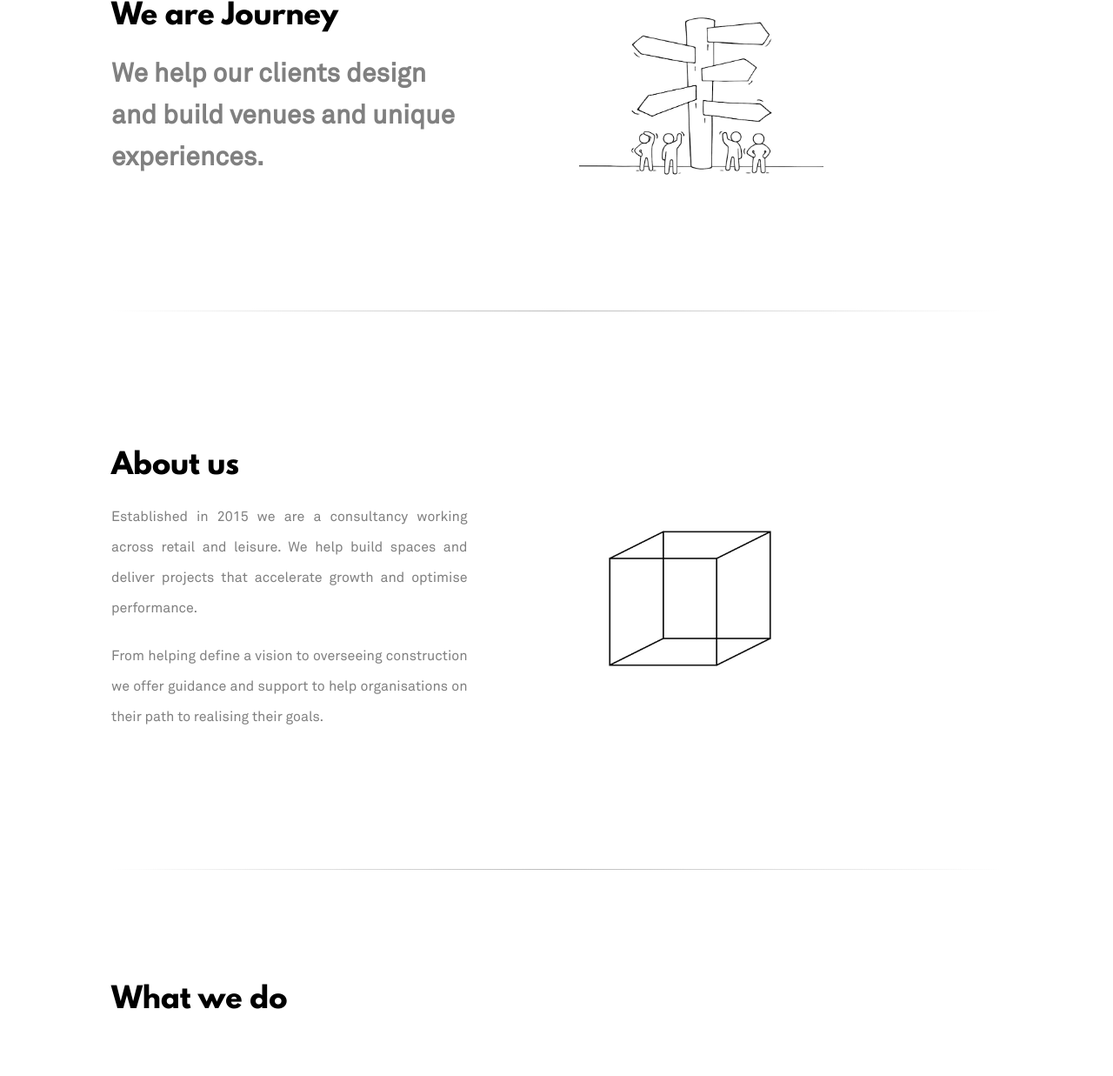
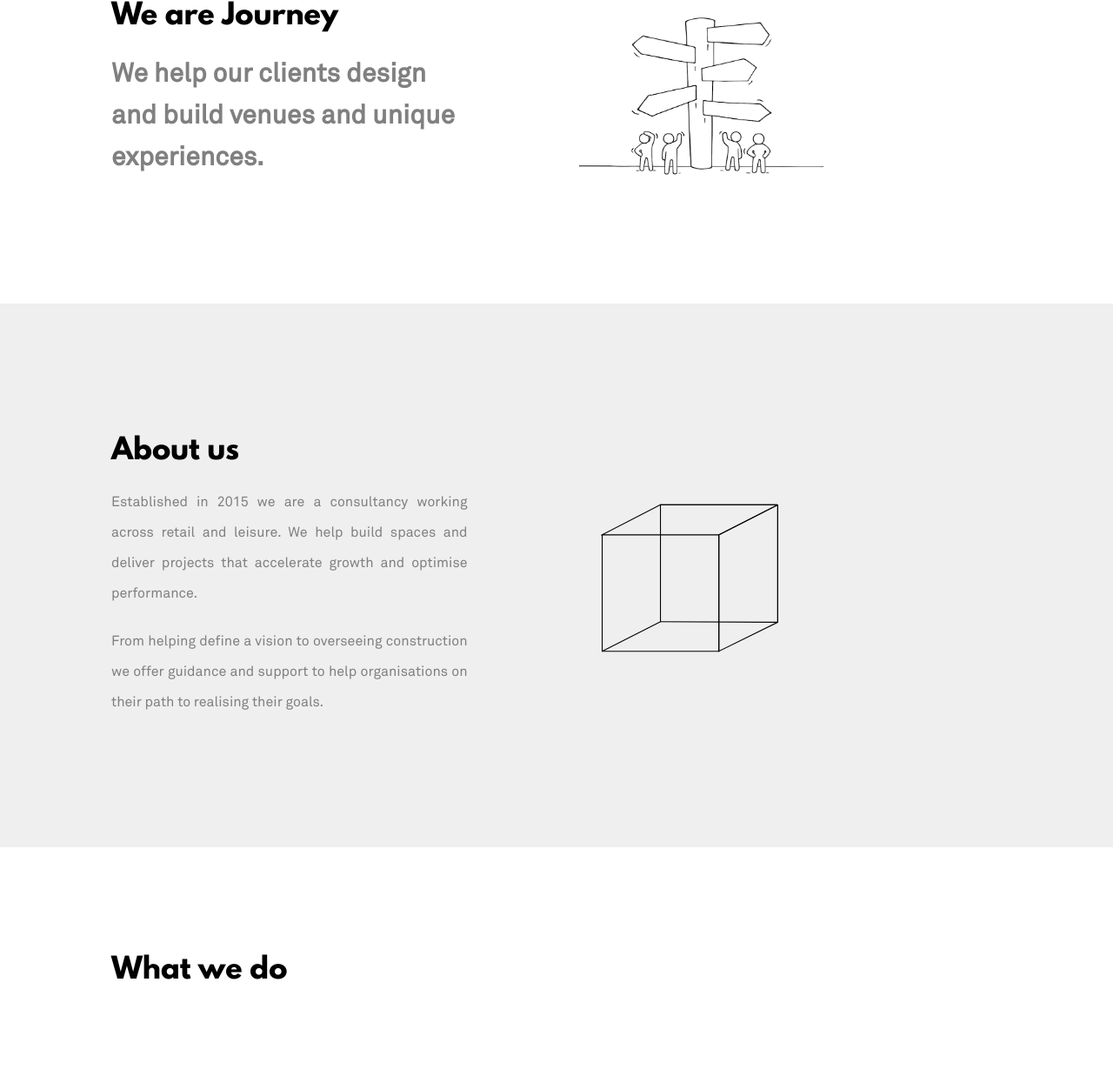
Before and after one commit to PavolVasko12/JMCwebsite, a PHP site: page / in a window 1280 px wide. Shown: the part 1101-2338 px from the top of the page at 87% size. Run offline with PHP 8.4, Linux system fonts and the light colour scheme.

Commit message:
Delete HR - chnage ABout us color

```diff
--- a/Css/desktopStyleSheet.css
+++ b/Css/desktopStyleSheet.css
@@ -323,6 +323,7 @@ nav ul li a:hover{
 
 #aboutSection{
   width: 1200px;
+  background-color: #efefef;
   max-width: 80%;
   padding-left: 10%;
   padding-right: 10%;
--- a/aboutUs.php
+++ b/aboutUs.php
@@ -11,6 +11,6 @@ Whatever the scale of your project or development, its likely that one of our te
     </div>
   </div>
   <div id="rightAbout">
-  	<img id="cubeImage" src="content/Cube.jpg" alt="JMC consulting - about us image of a cube">
+  	<img id="cubeImage" src="content/Cube.svg" alt="JMC consulting - about us image of a cube">
   </div>
 </div>
--- a/index.php
+++ b/index.php
@@ -32,10 +32,10 @@
 
         <!-- ---------------- INTRODUCTION FROM HERE ----------------- -->
         <?php require_once('weAreJourney.php'); ?>
-        <hr>
+
     	<!-- ---------------- ABOUT US FROM HERE ----------------- -->
     	<?php require_once('aboutUs.php'); ?>
-        <hr>
+
     	<!-- ---------------- SERVICES FROM HERE ----------------- -->
     	<?php require_once('services.php'); ?>
 
```
Also changed, not shown: content/Cube.svg (added).
